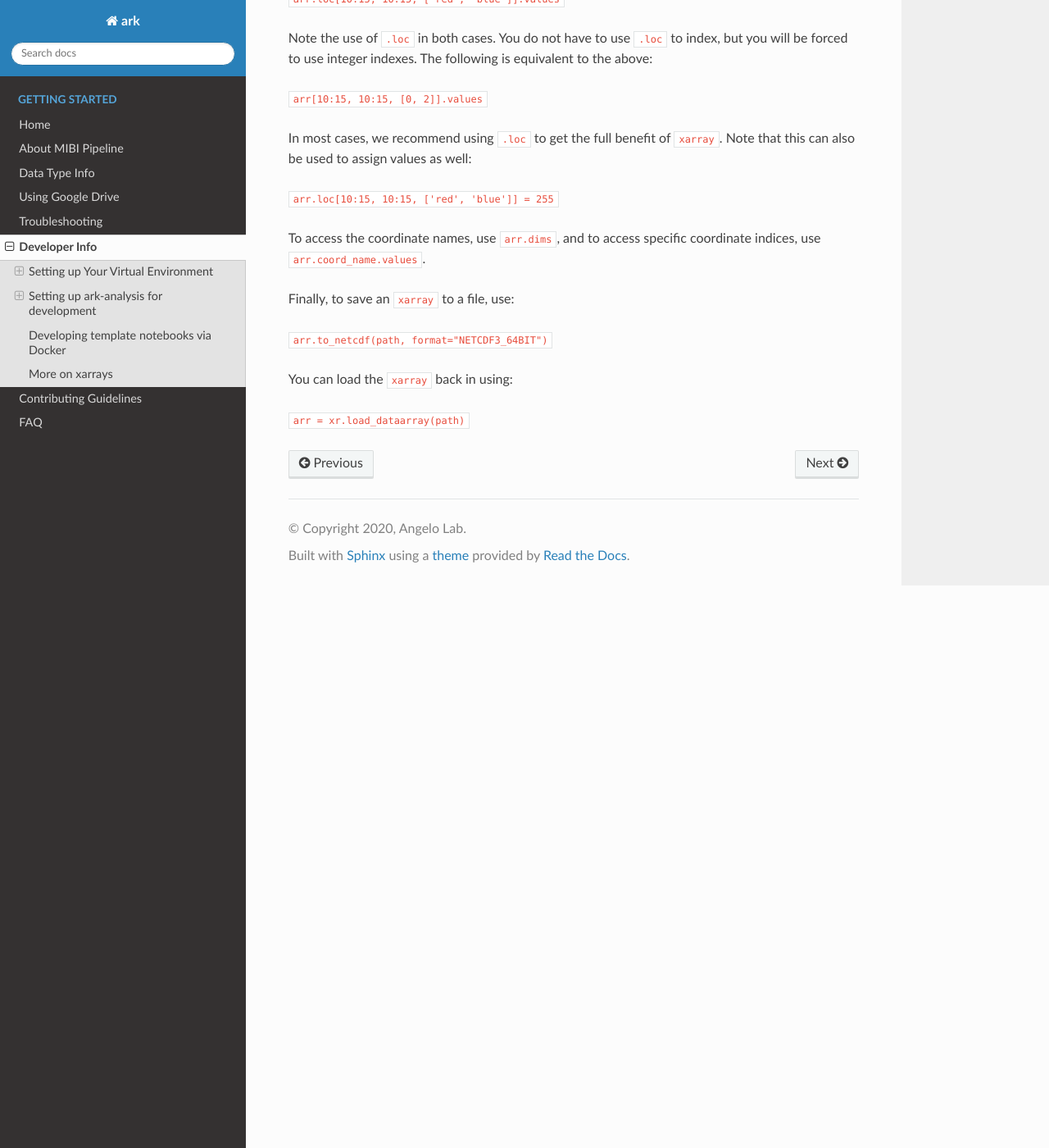
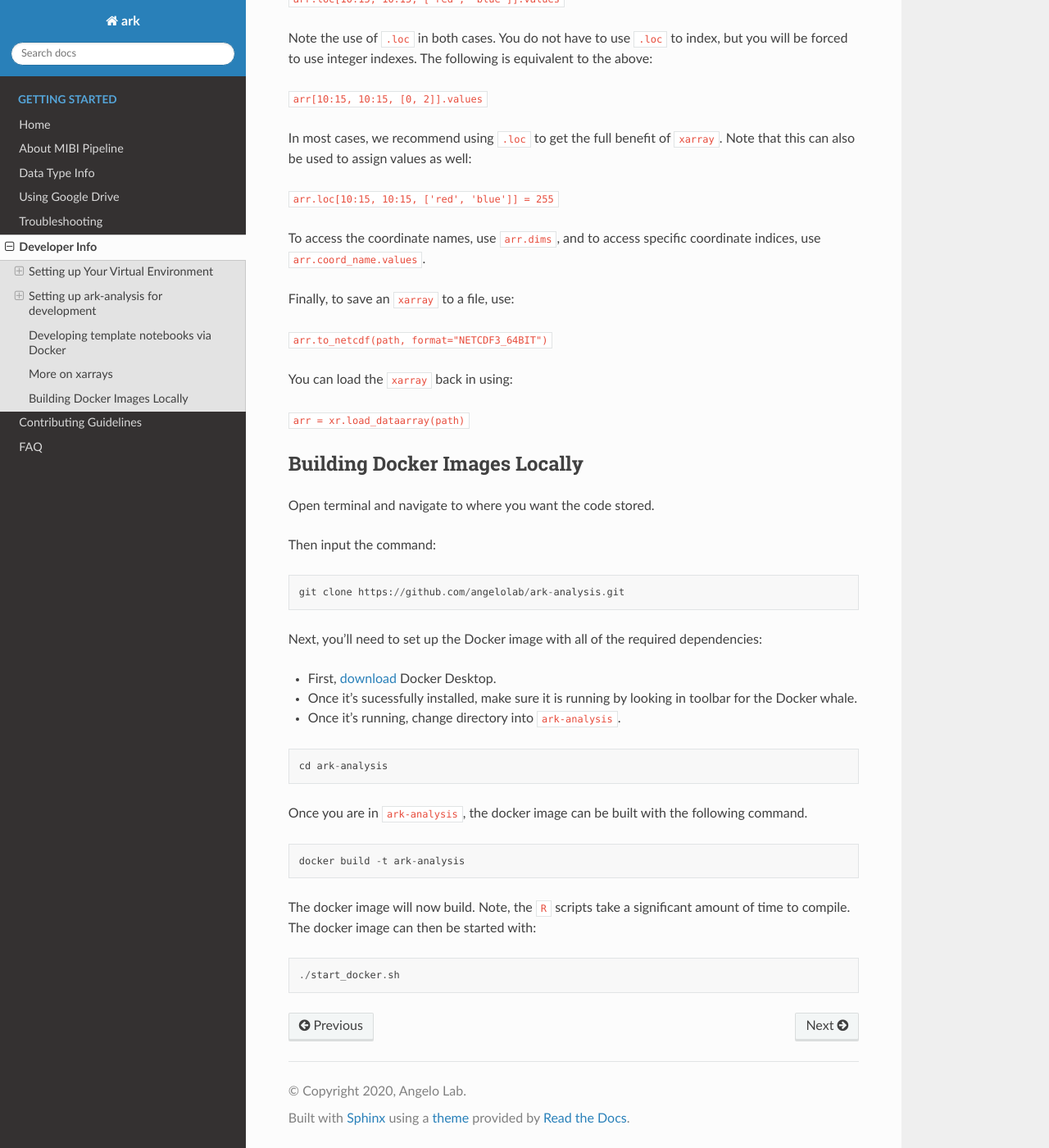
Before and after one commit to angelolab/ark-analysis, a Sphinx documentation site: the page built from docs/_rtd/development.md, in a window 1280 px wide and 1400 px high, scrolled down 2746 px. Shown: the whole window at 82% size. Built offline with Sphinx 7.4.7 and the Read the Docs theme 2.0.0, drawn with Linux system fonts in a browser that asks for light colours; pages that are not in the unit, such as notebooks, are missing from menus.

Commit message:
Docker Image build instructions, removed rebuild logic

````diff
--- a/docs/_rtd/development.md
+++ b/docs/_rtd/development.md
@@ -94,3 +94,34 @@ Finally, to save an `xarray` to a file, use:
 You can load the `xarray` back in using:
 
 `arr = xr.load_dataarray(path)`
+
+
+### Building Docker Images Locally
+
+Open terminal and navigate to where you want the code stored.
+
+Then input the command:
+
+```
+git clone https://github.com/angelolab/ark-analysis.git
+```
+
+Next, you'll need to set up the Docker image with all of the required dependencies:
+ - First, [download](https://hub.docker.com/?overlay=onboarding) Docker Desktop.
+ - Once it's sucessfully installed, make sure it is running by looking in toolbar for the Docker whale.
+ - Once it's running, change directory into `ark-analysis`.
+
+```
+cd ark-analysis
+```
+
+Once you are in `ark-analysis`, the docker image can be built with the following command.
+```
+docker build -t ark-analysis
+```
+
+The docker image will now build. Note, the `R` scripts take a significant amount of time to compile. The docker image can then be started with:
+
+```
+./start_docker.sh
+```
````
Also changed, not shown: README.md (+1 -1 lines), 1 other file.
